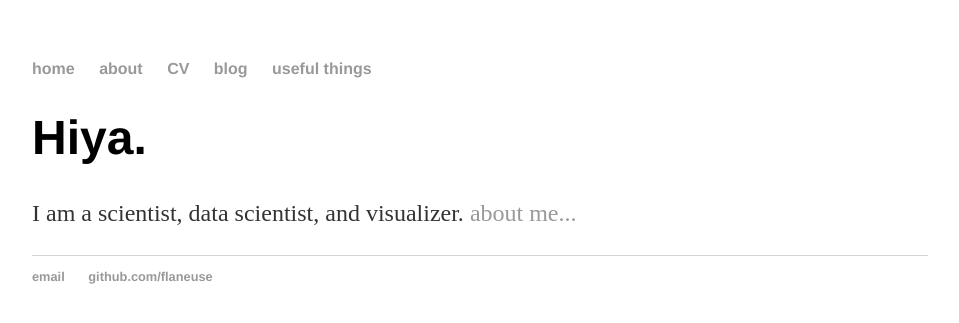
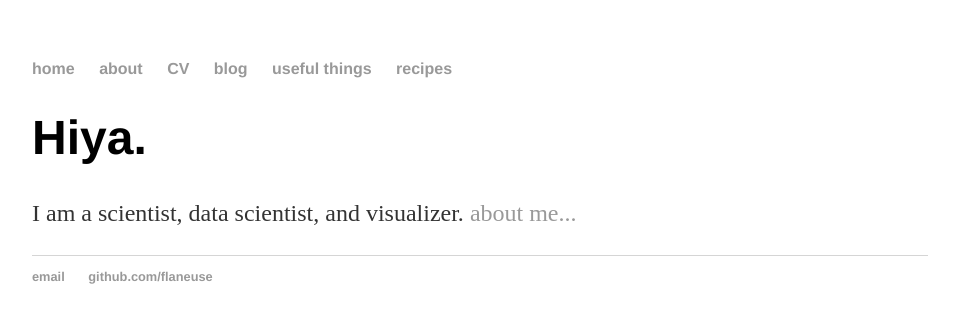
Before and after one commit to flaneuse/flaneuse.github.io, a Jekyll site: the page built from index.html, in a window 1280 px wide. Shown: the top 323 px of the page, without its empty margins (160-1119 px from the left). Built offline with Jekyll 4.4.1, drawn with Linux system fonts in a browser that asks for light colours.

Commit message:
Update default.html

```diff
--- a/_layouts/default.html
+++ b/_layouts/default.html
@@ -13,6 +13,7 @@
         		<li><a href="/cv">CV</a></li>
         		<li><a href="/blog">blog</a></li>
         		<li><a href="/usefulthings">useful things</a></li>
+        		<li><a href="recipes">recipes</a></li>
 	    		</ul>
 			</nav>
 			<div class="container">
```
